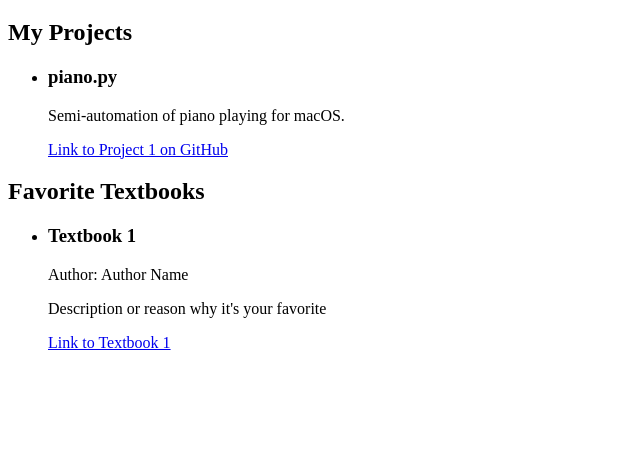
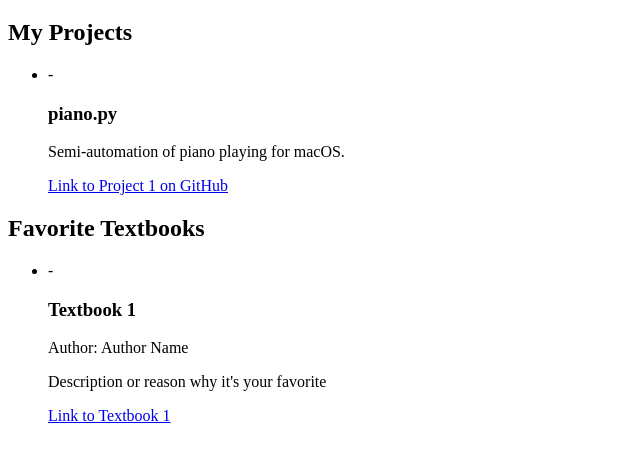
Before and after one commit to atortellini/atortellini.github.io, a plain HTML site: page index.html in a window 1280 px wide. Shown: the part 61-520 px from the top of the page, without its empty margins (0-640 px from the left). Drawn offline with Linux system fonts and the light colour scheme.

Commit message:
Update styles.css

```diff
--- a/styles.css
+++ b/styles.css
@@ -16,7 +16,7 @@ h2 {
 ul {
 }
 
-li {
+li:before {
     content: "- ";
 }
 
```
